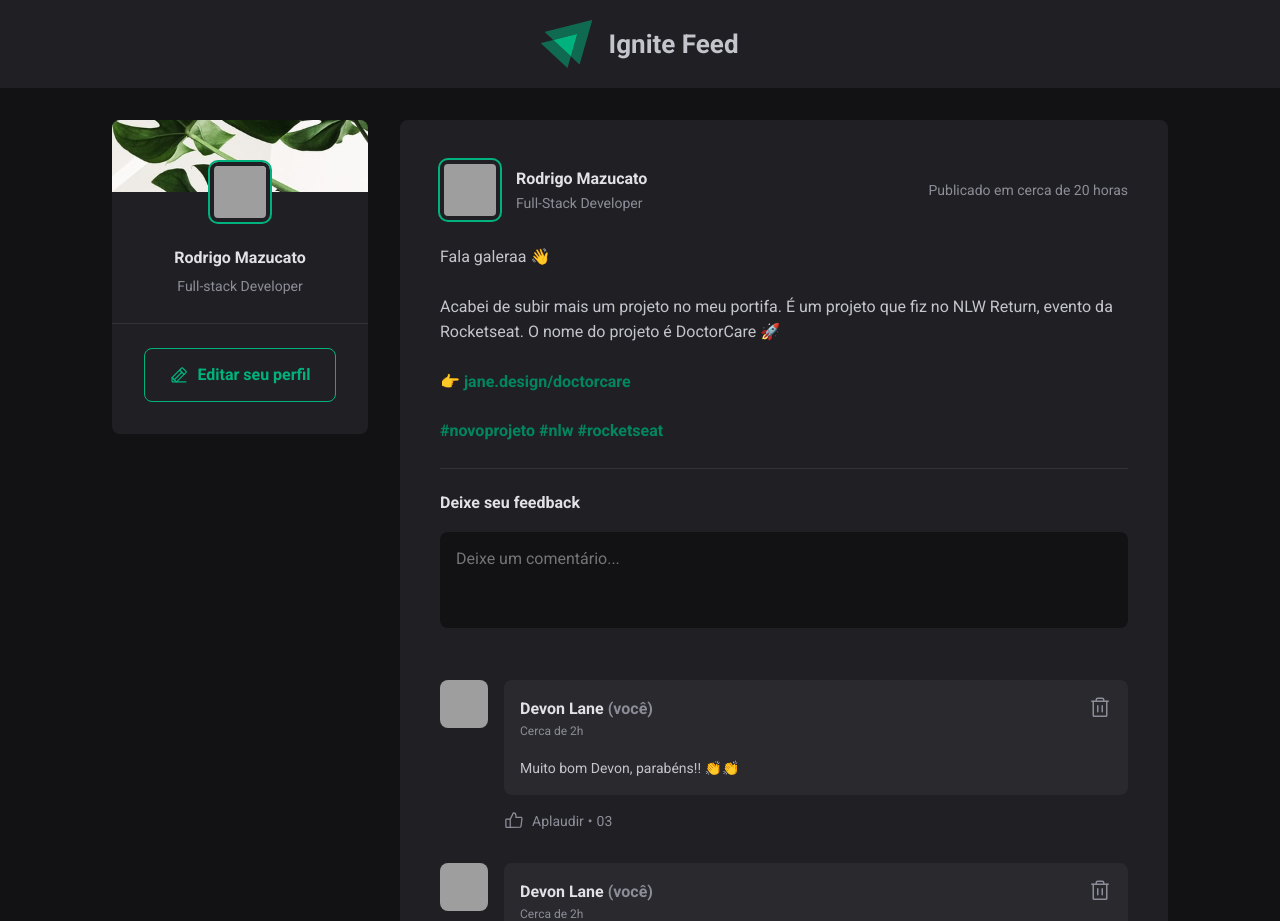
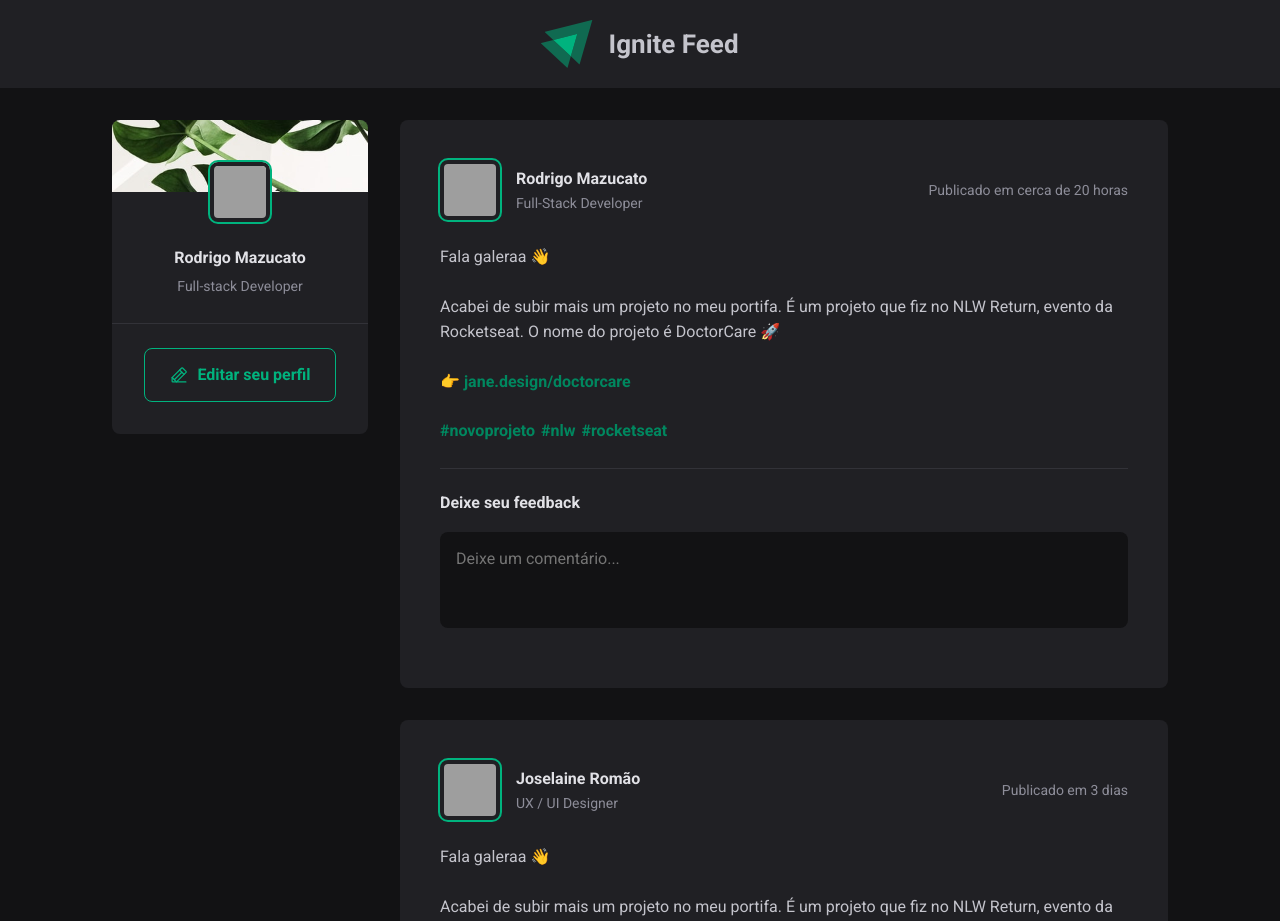
Before and after one commit to RodrigoMazucato/ignite-feed-react, a React (Vite) app: page / in a window 1280 px wide. Shown: the top 921 px of the page. Built offline with nearby package versions, Linux system fonts and the light colour scheme; grey boxes are pictures that could not be loaded.

Commit message:
feat: implementando a publicação de comentários no Post com o useState

```diff
--- a/src/App.jsx
+++ b/src/App.jsx
@@ -48,10 +48,10 @@ function App() {
       <div className={styles.wrapper}>
         <Sidebar />
         <main>
-          {posts.map((post, index) => {
+          {posts.map((post) => {
             return (
               <Post
-                key={index}
+                key={post.id}
                 author={post.author}
                 content={post.content}
                 publishedAt={post.publishedAt}
--- a/src/components/Comment.jsx
+++ b/src/components/Comment.jsx
@@ -3,7 +3,7 @@ import { Avatar } from "./Avatar";
 import { ThumbsUp } from "phosphor-react";
 import { Trash } from "phosphor-react";
 
-export function Comment() {
+export function Comment({ text }) {
   return (
     <div className={styles.comment}>
       <Avatar hasBorder={false} src="https://github.com/rocketseat.png" />
@@ -22,7 +22,7 @@ export function Comment() {
               <Trash size={24} />
             </button>
           </header>
-          <p>Muito bom Devon, parabéns!! 👏👏</p>
+          <p>{text}</p>
         </div>
         <footer>
           <button>
--- a/src/components/Post.jsx
+++ b/src/components/Post.jsx
@@ -3,6 +3,7 @@ import { Avatar } from "./Avatar";
 import { Comment } from "./Comment";
 import { format, formatDistanceToNow, formatISO } from "date-fns";
 import ptBR from "date-fns/locale/pt-BR";
+import { useState } from "react";
 
 export function Post({ author, content, publishedAt }) {
   const dateDifference = formatDistanceToNow(publishedAt, {
@@ -12,6 +13,8 @@ export function Post({ author, content, publishedAt }) {
   const formattedDate = format(publishedAt, "d 'de' MMMM 'de' y 'às' H:mm", {
     locale: ptBR,
   });
+  const [commentList, setCommentList] = useState([]);
+  const [newComment, setNewComment] = useState("");
   return (
     <main className={styles.post}>
       <header>
@@ -28,13 +31,13 @@ export function Post({ author, content, publishedAt }) {
       </header>
 
       <div className={styles.content}>
-        {content.map((line) => {
+        {content.map((line, index) => {
           switch (line.type) {
             case "paragraph":
-              return <p>{line.text}</p>;
+              return <p key={index}>{line.text}</p>;
             case "link":
               return (
-                <p>
+                <p key={index}>
                   <a
                     href={`https://${line.text}`}
                     target="_blank"
@@ -47,26 +50,37 @@ export function Post({ author, content, publishedAt }) {
           }
         })}
 
-        <p>
+        <p className={styles.hashtags}>
           <a href="#">#novoprojeto</a>
-          {"  "}
           <a href="#">#nlw</a>
-          {"  "}
           <a href="#">#rocketseat</a>
         </p>
       </div>
 
-      <form className={styles.commentForm}>
+      <form
+        className={styles.commentForm}
+        onSubmit={() => {
+          event.preventDefault();
+          setCommentList([...commentList, newComment]);
+          setNewComment("");
+        }}
+      >
         <strong>Deixe seu feedback</strong>
-        <textarea placeholder="Deixe um comentário..." />
+        <textarea
+          placeholder="Deixe um comentário..."
+          value={newComment}
+          onChange={() => {
+            setNewComment(event.target.value);
+          }}
+        />
         <footer>
           <button type="submit">Publicar</button>
         </footer>
       </form>
       <div className={styles.commentList}>
-        <Comment />
-        <Comment />
-        <Comment />
+        {commentList.map((comment) => {
+          return <Comment key={comment} text={comment} />;
+        })}
       </div>
     </main>
   );
--- a/src/components/Post.module.css
+++ b/src/components/Post.module.css
@@ -115,3 +115,8 @@
 .commentForm button[type="submit"]:hover {
   background-color: var(--green-light);
 }
+
+.hashtags {
+  display: flex;
+  gap: 0.375rem;
+}
```
